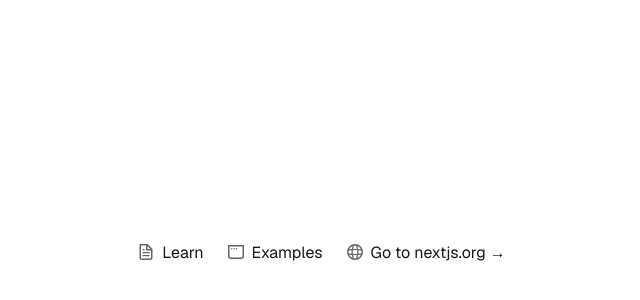
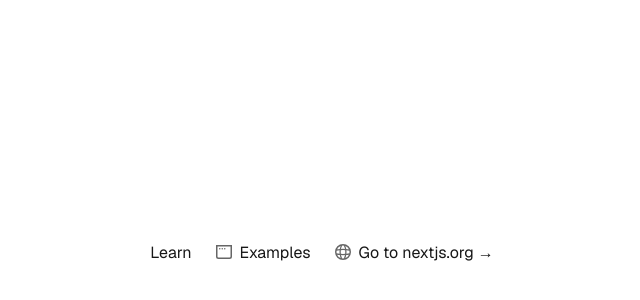
Before and after one commit to abenitezm/undersounds, a Next.js app: page / in a window 1280 px wide. Shown: the part 458-758 px from the top of the page, without its empty margins (318-958 px from the left). Built offline with nearby package versions, Linux system fonts and the light colour scheme.

Commit message:
Componente Album

```diff
--- /dev/null
+++ b/src/app/components/Album.tsx
@@ -0,0 +1,6 @@
+export const Album = () => {
+
+    return <div>
+
+    </div>
+}
--- a/src/app/layout.tsx
+++ b/src/app/layout.tsx
@@ -13,7 +13,7 @@ const geistMono = Geist_Mono({
 });
 
 export const metadata: Metadata = {
-  title: "Create Next App",
+  title: "UnderSounds",
   description: "Generated by create next app",
 };
 
--- a/src/app/page.tsx
+++ b/src/app/page.tsx
@@ -13,13 +13,6 @@ export default function Home() {
           target="_blank"
           rel="noopener noreferrer"
         >
-          <Image
-            aria-hidden
-            src="/file.svg"
-            alt="File icon"
-            width={16}
-            height={16}
-          />
           Learn
         </a>
         <a
```
